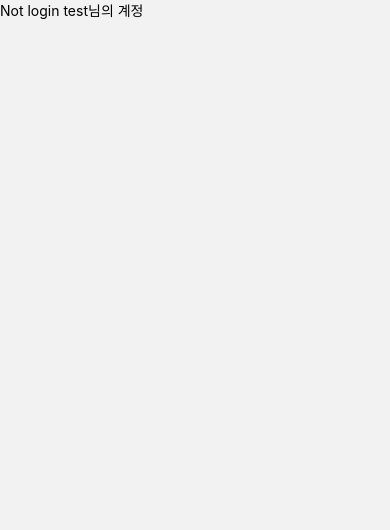
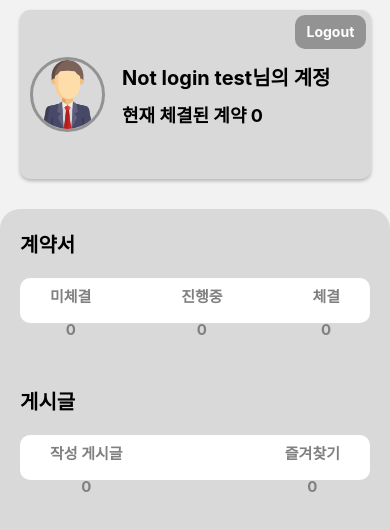
Before and after one commit to ho-sick99/blocker_ver2, a React Native app in the folder frontend/DAPP/: screen /MyPage in a window 390 px wide. Shown: the top 530 px of the page. Built offline with nearby package versions, Linux system fonts and the light colour scheme.

Commit message:
마이 페이지 UI 구현

```diff
--- a/frontend/DAPP/App.js
+++ b/frontend/DAPP/App.js
@@ -13,7 +13,6 @@ const Stack = createNativeStackNavigator();
 
 export default function App() {
   return (
-      //LoginProvider로 하위 컴퍼넌트를 모두 감싸놓아야 하위 컴포넌트에서 사용 가능
       <LoginProvider>
         <NavigationContainer>
           <Stack.Navigator initialRouteName="Login">
--- a/frontend/DAPP/screens/MyPage.js
+++ b/frontend/DAPP/screens/MyPage.js
@@ -1,18 +1,189 @@
 import React, {useContext} from 'react';
-import { View, Text } from "react-native";
 import LoginContext from '../context/LoginContext';
-
+import user_info_img_d from './image/user_info_img_d.png'
+import {
+  StyleSheet,
+  View,
+  Text,
+  Image,
+  Pressable
+ } from "react-native";
 function MyPage() {
   const {login_data} = useContext(LoginContext);
+  const user_contracts = 0; // API로 가져오기
   return (
-    <View>
-
+    <View style={styles.mypage_container}>
       {/* <Text>{login_data.name}, {login_data.id}, {login_data.login_state}</Text> */}
       {/* 이렇게 사용할 수 있음! */}
-      <Text>{login_data.name}님의 계정</Text>
+
+      {/* 상단 유저 간략 정보  */}
+      <View style={styles.user_info}>
+        <Image source = {user_info_img_d} style={styles.user_info_img}/>
+        <View style={styles.user_info_text}>
+          <Text style={styles.use_user_info_text_name}>
+            {login_data.name}님의 계정
+          </Text>
+          <Text style={styles.use_user_info_text_info}>
+            현재 체결된 계약 {user_contracts}
+          </Text>
+        </View>
+          <Pressable
+          style={styles.btn_log_out}
+          onPress={() => alert("Logout")}
+        >
+          <Text style={styles.textStyle}>
+            Logout
+            </Text>
+        </Pressable>
+      </View>
+
+      {/* 하단 상세 유저 정보 리스트*/}
+      <View style={styles.setting_list}>
+
+        {/* 계약서 */}
+          <View style={styles.setting_item}>
+            <Text style={styles.textStyle_2}>계약서</Text>
+            <View style={styles.contracts_bar}>
+              <View style={styles.contracts_bar_item}>
+                <Text style={styles.textStyle_3}>미체결</Text>
+                <Text style={styles.textStyle_3}>0</Text>
+              </View>
+              <View style={styles.contracts_bar_item}>
+                <Text style={styles.textStyle_3}>진행중</Text>
+                <Text style={styles.textStyle_3}>0</Text>
+              </View>
+              <View style={styles.contracts_bar_item}>
+                <Text style={styles.textStyle_3}>체결</Text>
+                <Text style={styles.textStyle_3}>0</Text>
+              </View>
+            </View>
+          </View>
+
+        {/* 게시글 */}
+          <View style={styles.setting_item}>
+            <Text style={styles.textStyle_2}>게시글</Text>
+            <View style={styles.contracts_bar}>
+              <View style={styles.contracts_bar_item}>
+                <Text style={styles.textStyle_3}>작성 게시글</Text>
+                <Text style={styles.textStyle_3}>0</Text>
+              </View>
+              <View style={styles.contracts_bar_item}>
+                <Text style={styles.textStyle_3}>즐겨찾기</Text>
+                <Text style={styles.textStyle_3}>0</Text>
+              </View>
+            </View>
+          </View>
+
+
+
+
+      </View>
+
     </View>
-
   );
 }
 
+const styles = StyleSheet.create({
+
+  textStyle: {
+    color: "white",
+    fontWeight: "bold",
+    textAlign: "center"
+  },
+  textStyle_2: {
+    fontSize: 20,
+    color: "black",
+    fontWeight: "bold",
+    textAlign: "left",
+    margin: 10,
+  },
+  textStyle_3: {
+    fontSize: 15,
+    color: "grey",
+    fontWeight: "bold",
+    textAlign: "center",
+    padding: 7,
+    paddingLeft: 30,
+    paddingRight: 30,
+  },
+
+  mypage_container:{
+    flex: 1,
+    alignItems: 'center',
+  },
+  user_info: {
+    backgroundColor: '#D9D9D9',
+    marginTop: 10,
+    width: "90%",
+    height: "20%",
+    borderRadius: 10,
+    shadowColor: "#000",
+    shadowOffset: {
+      width: 0,
+      height: 2,
+    },
+    shadowOpacity: 0.25,
+    shadowRadius: 3.84,
+    flexDirection:'row',
+    alignItems: 'center',
+  },
+  user_info_text: {
+    margin: '5%',
+    flexDirection:'col',
+  },
+  use_user_info_text_name: {
+    fontSize: 20,
+    fontWeight: "bold",
+  },
+  use_user_info_text_info: {
+    fontSize: 18,
+    fontWeight: "bold",
+    marginTop: 10,
+  },
+  user_info_img: {
+    width: 75,
+    height: 75,
+    borderRadius: 100,
+    borderColor: "#939393",
+    borderWidth: 3,
+    marginLeft: 10,
+  },
+  btn_log_out:{
+    position: 'absolute',
+    top: 5,
+    right: 5,
+    width: "20%",
+    height: "20%",
+    backgroundColor: '#939393',
+    borderRadius: 10,
+    alignItems: 'center',
+    justifyContent: 'center',
+  },
+
+  setting_list:{
+    backgroundColor: '#D9D9D9',
+    width: "100%",
+    height: "85%",
+    marginTop: 30,
+    borderTopLeftRadius: 20,
+    borderTopRightRadius: 20,
+    flex: 1,
+
+  },
+  contracts_bar:{
+    flexDirection:'row',
+    margin: 10,
+    borderRadius: 10,
+    backgroundColor: 'white',
+    height: '33%',
+    justifyContent: 'space-between',
+  },
+  contracts_bar_item:{
+
+  },
+  setting_item:{
+    padding: 10,
+  }
+});
+
 export default MyPage;
```
Also changed, not shown: frontend/DAPP/screens/image/user_info_img_d.png (added).
